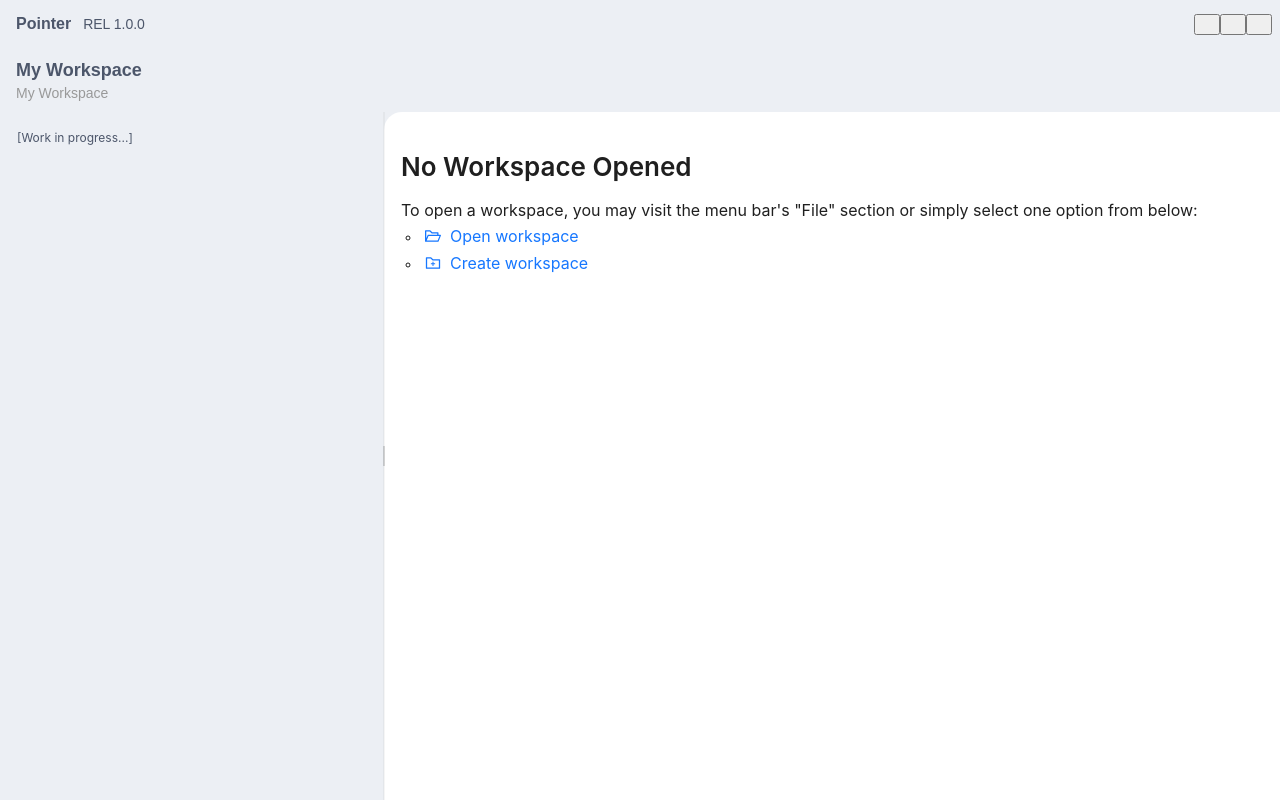
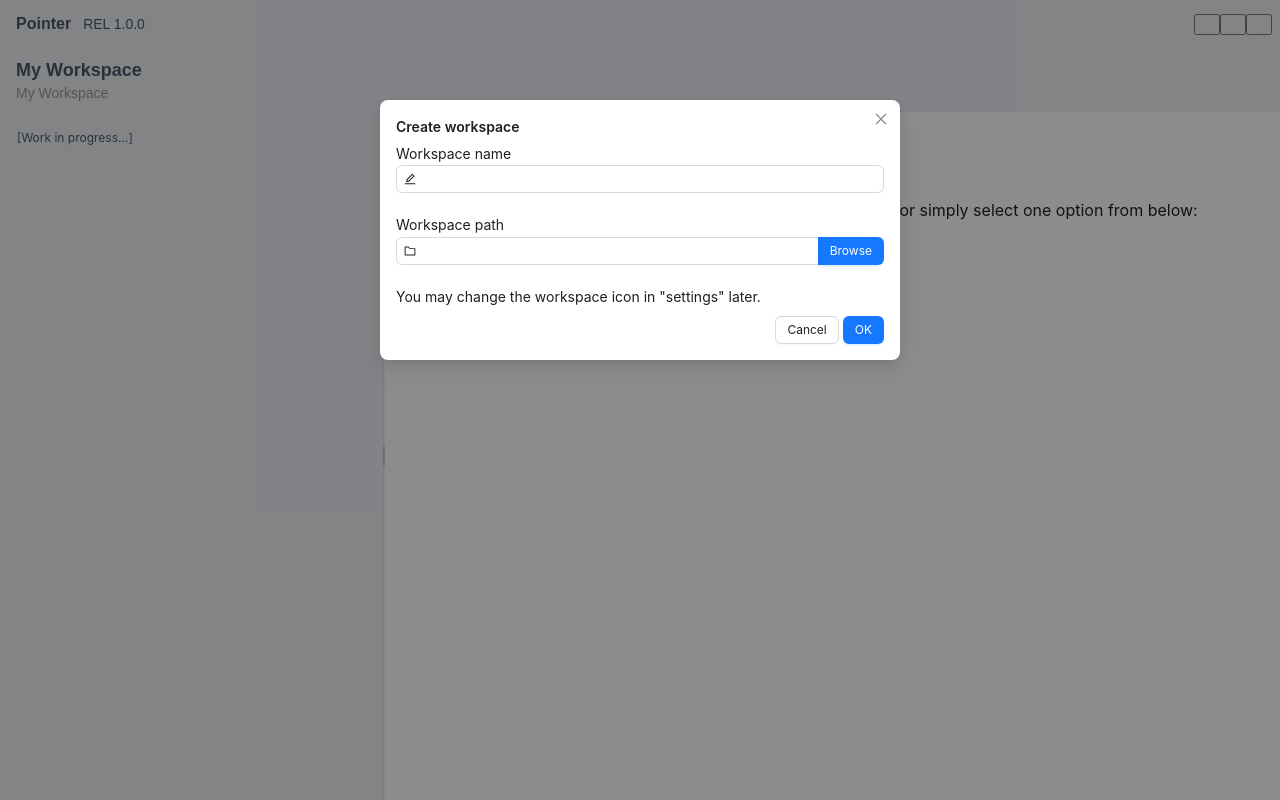
Before and after one commit to MarcusPy827/Pointer, a React (Vite) app in the folder src/renderer/: page / in a window 1280 px wide. Both pictures are taken after a click on the link "Create workspace". Built offline with nearby package versions, Linux system fonts and the light colour scheme.

Commit message:
[Workspace handler] Added: Workspace creation dialog

```diff
--- a/src/renderer/src/assets/main.css
+++ b/src/renderer/src/assets/main.css
@@ -131,3 +131,7 @@ html, body {
 .app-text {
   font-size: 16px;
 }
+
+.app-text-smaller {
+  font-size: 14px;
+}
--- a/src/renderer/src/locales/en.json
+++ b/src/renderer/src/locales/en.json
@@ -1,7 +1,14 @@
 {
+  "ok_text": "OK",
+  "cancel_text": "Cancel",
   "my_workspace_title": "My Workspace",
   "no_workspace_opened_title": "No Workspace Opened",
   "open_workspace_desc": "To open a workspace, you may visit the menu bar's \"File\" section or simply select one option from below: ",
   "open_workspace_action": "Open workspace",
-  "create_workspace_action": "Create workspace"
+  "create_workspace_action": "Create workspace",
+  "create_workspace_title": "Create workspace",
+  "workspace_name_label_desc": "Workspace name",
+  "workspace_path_label_desc": "Workspace path",
+  "workspace_icon_settings_desc": "You may change the workspace icon in \"settings\" later.",
+  "browse_action": "Browse"
 }
--- a/src/renderer/src/locales/zh.json
+++ b/src/renderer/src/locales/zh.json
@@ -1,7 +1,14 @@
 {
+  "ok_text": "确认",
+  "cancel_text": "取消",
   "my_workspace_title": "我的工作区",
   "no_workspace_opened_title": "没有打开的工作区",
   "open_workspace_desc": "要打开工作区，您可以使用菜单栏上的“文件”菜单或者在以下选项中选择一项：",
   "open_workspace_action": "打开工作区",
-  "create_workspace_action": "创建工作区"
+  "create_workspace_action": "创建工作区",
+  "create_workspace_title": "创建工作区",
+  "workspace_name_label_desc": "工作区名称",
+  "workspace_path_label_desc": "工作区路径",
+  "workspace_icon_settings_desc": "稍后您可以在“设置”中更改工作区图标",
+  "browse_action": "浏览"
 }
--- a/src/renderer/src/pages/ErrNoWorkspaceOpened.tsx
+++ b/src/renderer/src/pages/ErrNoWorkspaceOpened.tsx
@@ -1,15 +1,75 @@
-import { JSX } from "react"
-import { Typography } from "antd"
-import { FolderOpenOutlined, FolderAddOutlined } from "@ant-design/icons"
+import { JSX, useState } from "react"
+import { Typography, Modal, Input, Space, Button } from "antd"
+import { FolderOpenOutlined, FolderAddOutlined, EditOutlined, FolderOutlined } from "@ant-design/icons"
 import { useTranslation } from "react-i18next";
 
 export default function ErrNoWorkspaceOpened():JSX.Element {
   const { t } = useTranslation();
+
+  const [isWorkspaceCreationDialogOpened, setIsWorkspaceCreationDialogOpened] = useState(false)
+  const [workspaceCreationDialogLoading, setWorkspaceCreationDialogLoading] = useState(false)
+
+  const showWorkspaceCreationDialog = () => {
+    setIsWorkspaceCreationDialogOpened(true)
+  }
+
+  const handleWorkspaceCreation = () => {
+    setWorkspaceCreationDialogLoading(true)
+    setTimeout(() => {
+      setIsWorkspaceCreationDialogOpened(false);
+      setWorkspaceCreationDialogLoading(false);
+    }, 2000);
+  }
+
+  const handleWorkspaceCreationCancel = () => {
+    setIsWorkspaceCreationDialogOpened(false)
+  }
+
   return (
     <>
+      <Modal
+        title={t('create_workspace_title')}
+        open={isWorkspaceCreationDialogOpened}
+        confirmLoading={workspaceCreationDialogLoading}
+        onOk={() => handleWorkspaceCreation()}
+        onCancel={() => handleWorkspaceCreationCancel()}
+        okText={t('ok_text')}
+        cancelText={t('cancel_text')}>
+        <Typography.Text className="app-text-smaller no-select" draggable={false}>
+          {t('workspace_name_label_desc')}
+        </Typography.Text>
+        <br className="no-select" draggable={false} />
+        <Input className="no-select" prefix={<EditOutlined />} draggable={false} />
+
+        <br className="no-select" draggable={false} />
+        <br className="no-select" draggable={false} />
+        <Typography.Text className="app-text-smaller no-select" draggable={false}>
+          {t('workspace_path_label_desc')}
+        </Typography.Text>
+        <br className="no-select" draggable={false} />
+        <Space.Compact style={{ width: '100%' }}>
+          <Input className="no-select" prefix={<FolderOutlined />} draggable={false} />
+          <Button type="primary">{t('browse_action')}</Button>
+        </Space.Compact>
+
+        <br className="no-select" draggable={false} />
+        <br className="no-select" draggable={false} />
+        <Typography.Text className="app-text-smaller no-select" draggable={false}>
+          {t('workspace_icon_settings_desc')}
+        </Typography.Text>
+
+        <br className="no-select" draggable={false} />
+      </Modal>
+
       <div className="no-workspace-opened-container no-select">
-        <Typography.Title level={2} className="no-select">{t('no_workspace_opened_title')}</Typography.Title>
-        <Typography.Text className="app-text no-select">{t('open_workspace_desc')}</Typography.Text>
+        <Typography.Title level={2} className="no-select">
+          {t('no_workspace_opened_title')}
+        </Typography.Title>
+
+        <Typography.Text className="app-text no-select">
+          {t('open_workspace_desc')}
+        </Typography.Text>
+
         <Typography>
           <ul>
             <li className="no-select">
@@ -21,7 +81,9 @@ export default function ErrNoWorkspaceOpened():JSX.Element {
             </li>
 
             <li className="no-select">
-              <Typography.Link className="app-text no-select">
+              <Typography.Link
+                className="app-text no-select"
+                onClick={() => showWorkspaceCreationDialog()}>
                 <FolderAddOutlined />
                 &nbsp;&nbsp;
                 {t('create_workspace_action')}
```
